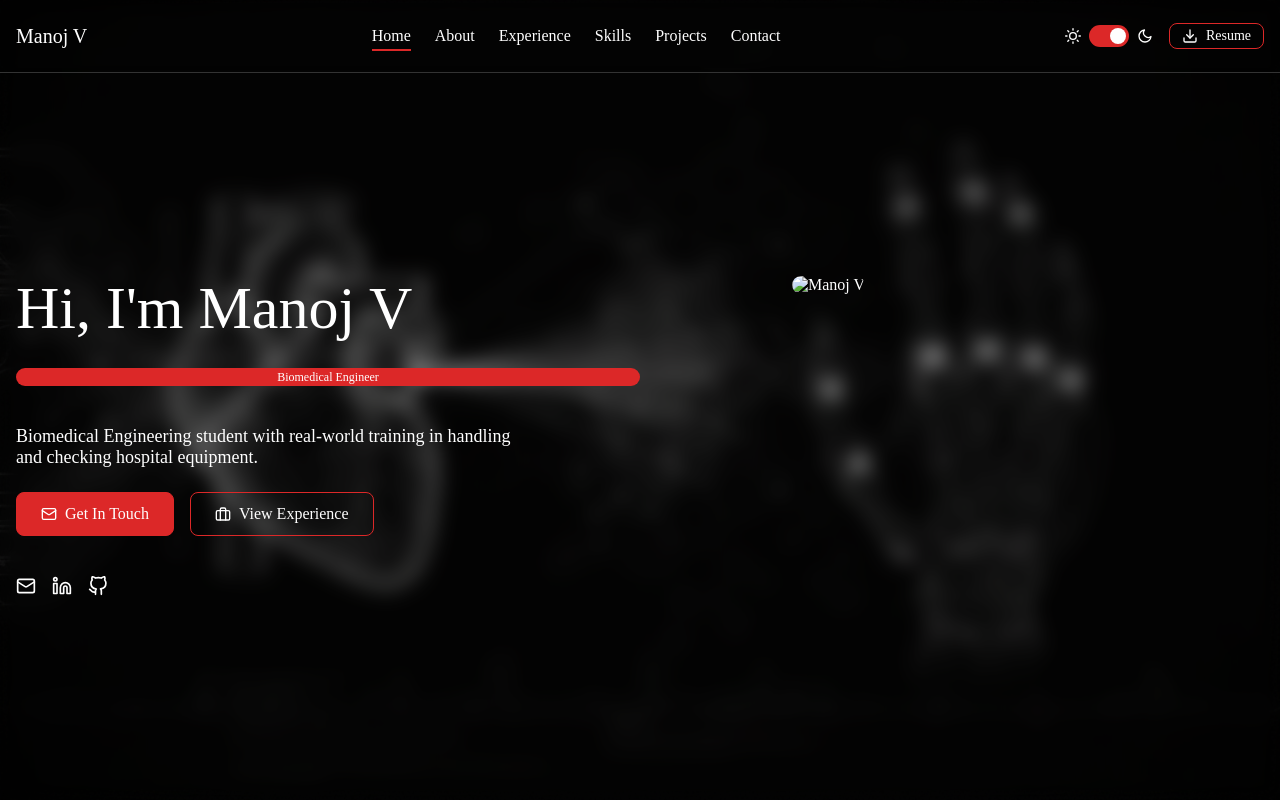
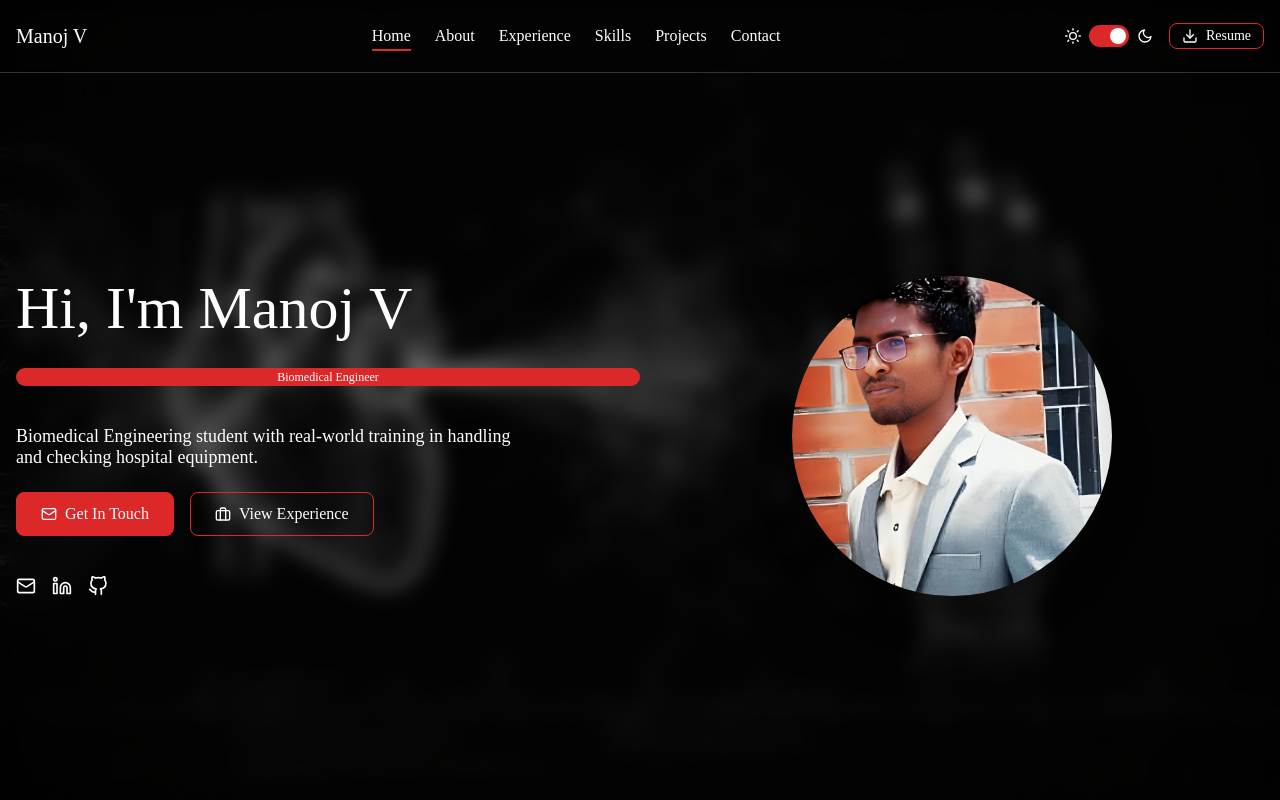
Before and after one commit to ManoMedEngg/Profilo, a plain HTML site: page index.html in a window 1280 px wide. Shown: the top 800 px of the page. Drawn offline with Linux system fonts and the light colour scheme; files whose address does not match are found by name.

Commit message:
Update README, index, and resume files

```diff
--- a/index.html
+++ b/index.html
@@ -125,7 +125,7 @@
                     </div>
                     <div class="hero-image-wrapper animate-on-scroll" data-animation="fade-in-up">
                         <div class="profile-image-container">
-                            <img src="Screenshot_20250725-064119.png" alt="Manoj V" class="profile-image">
+                            <img src="pic/Screenshot_20250725-064119.png" alt="Manoj V" class="profile-image">
                             <div class="profile-ring"></div>
                         </div>
                     </div>
```
Also changed, not shown: scss/resume.html (+7 -2 lines), 1 other file.
